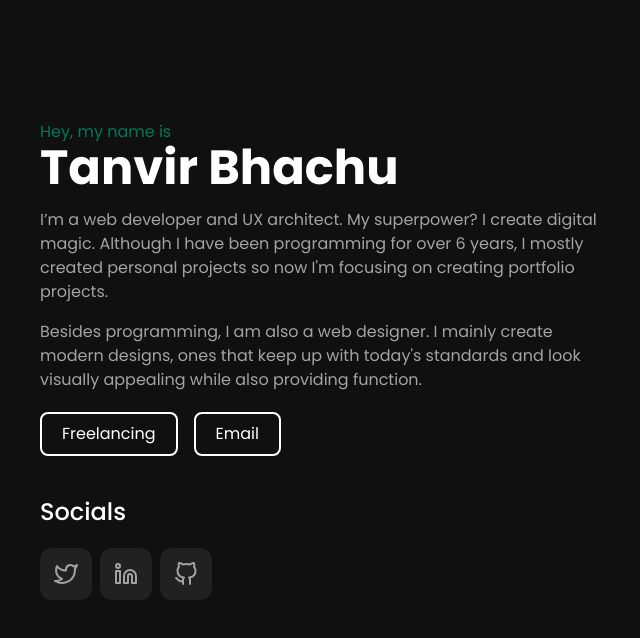
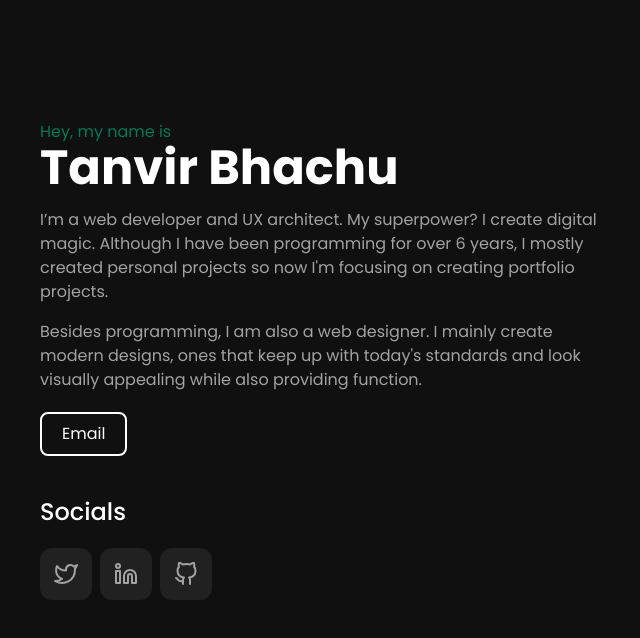
Before and after one commit to tanvirbhachu/portfolio-nextjs, a Next.js app: page /components/Profile in a window 1280 px wide. Shown: the top 638 px of the page, without its empty margins (0-640 px from the left). Built offline with nearby package versions, Linux system fonts and the light colour scheme.

Commit message:
removed freelancing

```diff
--- a/pages/components/Profile.js
+++ b/pages/components/Profile.js
@@ -14,7 +14,7 @@ export default function Profile(props) {
                     and look visually appealing while also providing function.</p>
             </div>
             <div className="mb-10 flex gap-4">
-                <button onClick={() => props.toggle()} className="text-white border-2 border-white rounded-lg px-5 py-2 hover:bg-emerald-700 hover:border-emerald-700 transition ease-in" data-aos="fade-right" data-aos-delay="200">Freelancing</button>
+                {/*<button onClick={() => props.toggle()} className="text-white border-2 border-white rounded-lg px-5 py-2 hover:bg-emerald-700 hover:border-emerald-700 transition ease-in" data-aos="fade-right" data-aos-delay="200">Freelancing</button>*/}
                 <a href="mailto:tbhachu2@gmail.com" className="text-white border-2 border-white rounded-lg px-5 py-2 hover:bg-emerald-700 hover:border-emerald-700 transition ease-in" data-aos="fade-right" data-aos-delay="250">Email</a>
             </div>
             <div className="mb-5">
```
